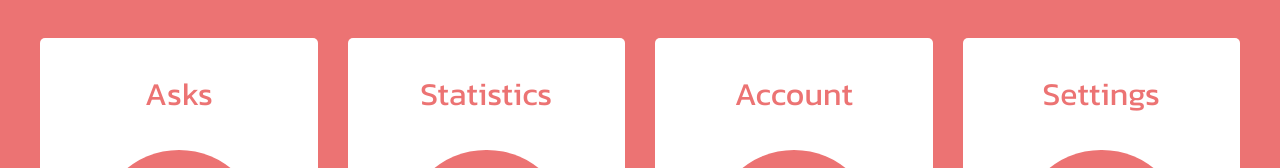
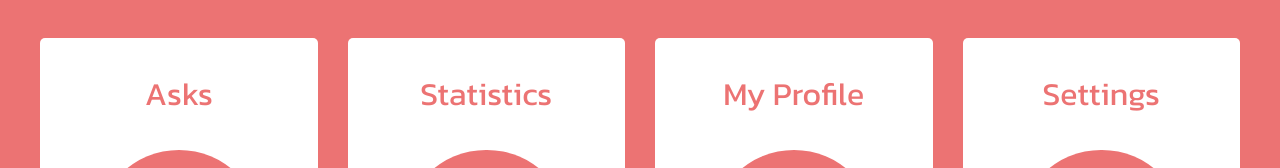
Before and after one commit to zoop-de-loop/ask.io, a Next.js app: page / in a window 1280 px wide. Shown: the part 148-316 px from the top of the page. Built offline with nearby package versions, Linux system fonts and the light colour scheme.

Commit message:
Correct name to required name

```diff
--- a/pages/index.jsx
+++ b/pages/index.jsx
@@ -11,7 +11,7 @@ export default function Home() {
 			<div className={styles["page-links"]}>
 				<LinkCard name='Asks' url='/asks' icon={<AsksIcon />} />
 				<LinkCard name='Statistics' url='/statistics' icon={<StatisticsIcon />} />
-				<LinkCard name='Account' url='/account' icon={<AccountIcon />} />
+				<LinkCard name='My Profile' url='/account' icon={<AccountIcon />} />
 				<LinkCard name='Settings' url='/settings' icon={<SettingsIcon />} />
 			</div>
 		</main>
```
